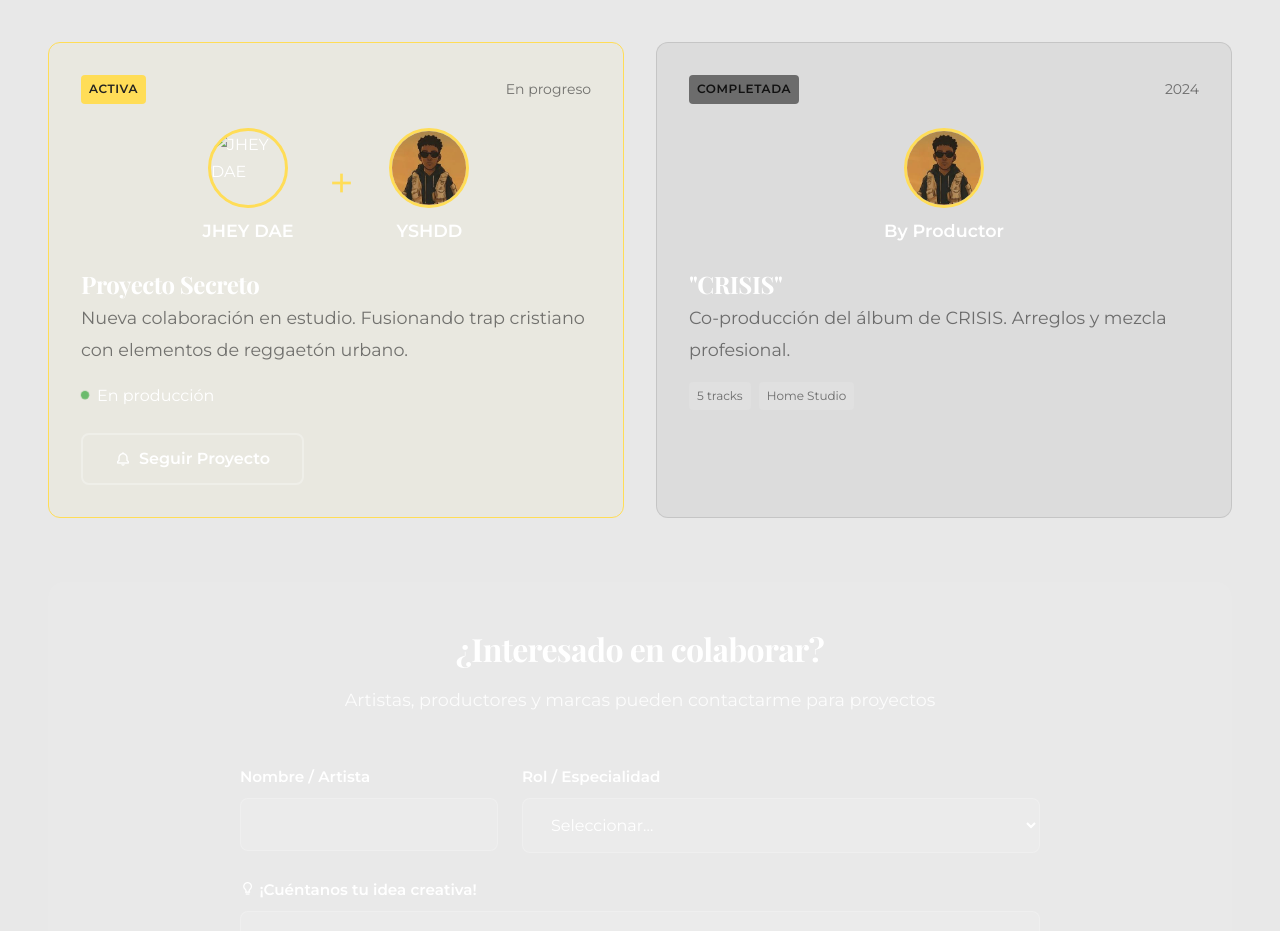
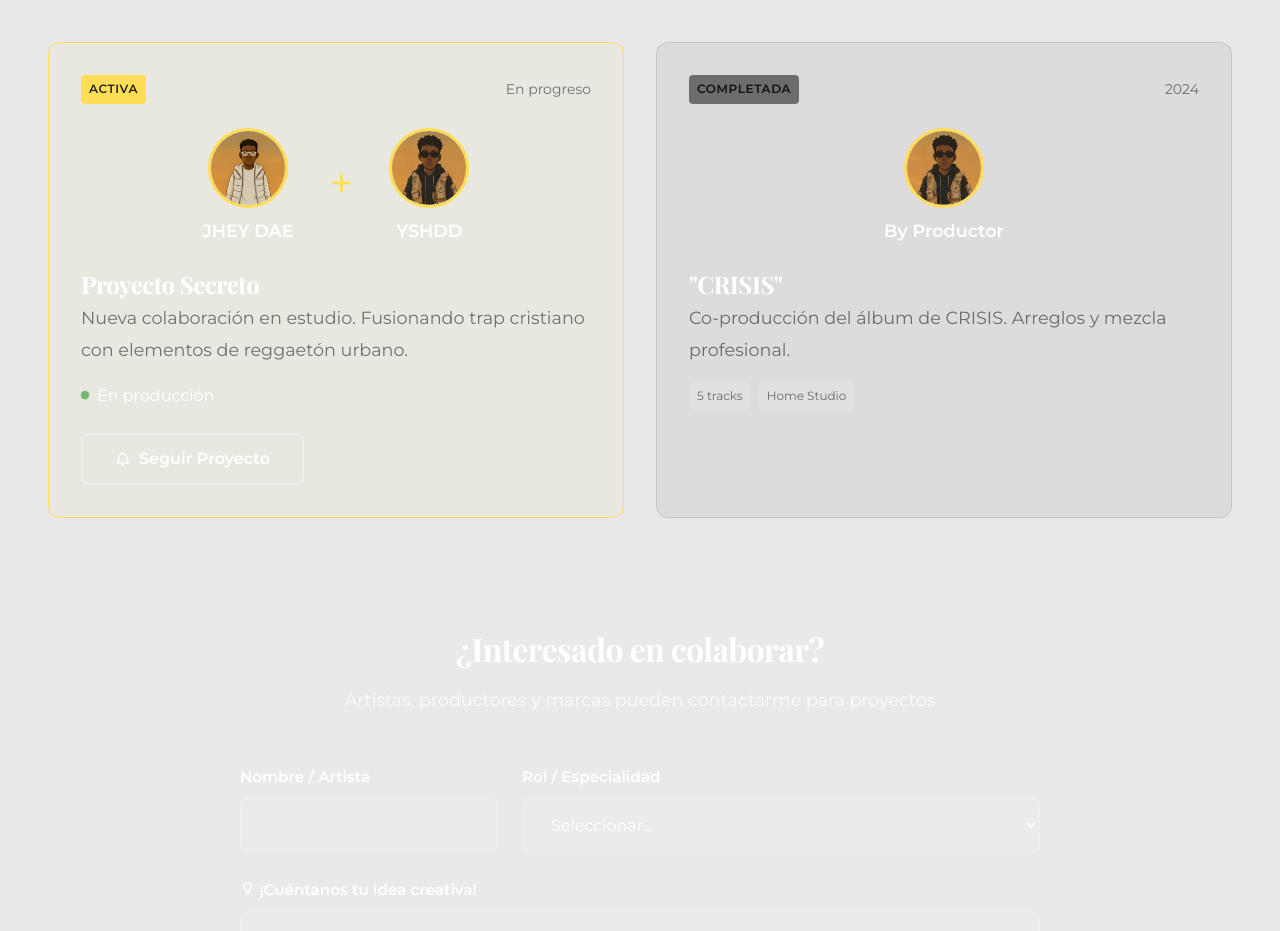
Before and after one commit to YSHDD-OFICIAL/YSHDDOFICIAL, a plain HTML site: page index.html in a window 1280 px wide. Shown: the part 9240-10171 px from the top of the page. Drawn offline with nearby package versions, Linux system fonts and the light colour scheme.

Commit message:
New actualización 2.0

```diff
--- a/index.html
+++ b/index.html
@@ -913,7 +913,7 @@
                         <div class="collab-artists">
                             <div class="artist">
                                 <div class="artist-image">
-                                    <img src="#" alt="JHEY DAE">
+                                    <img src="JHEY-DAE.png" alt="JHEY DAE">
                                 </div>
                                 <span class="artist-name">JHEY DAE</span>
                             </div>
```
